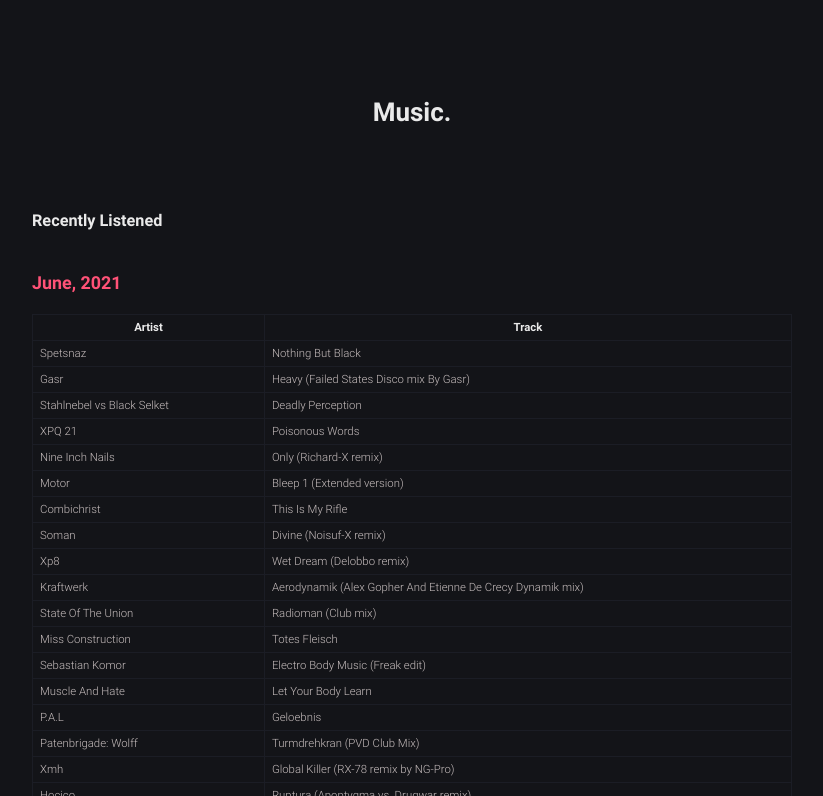
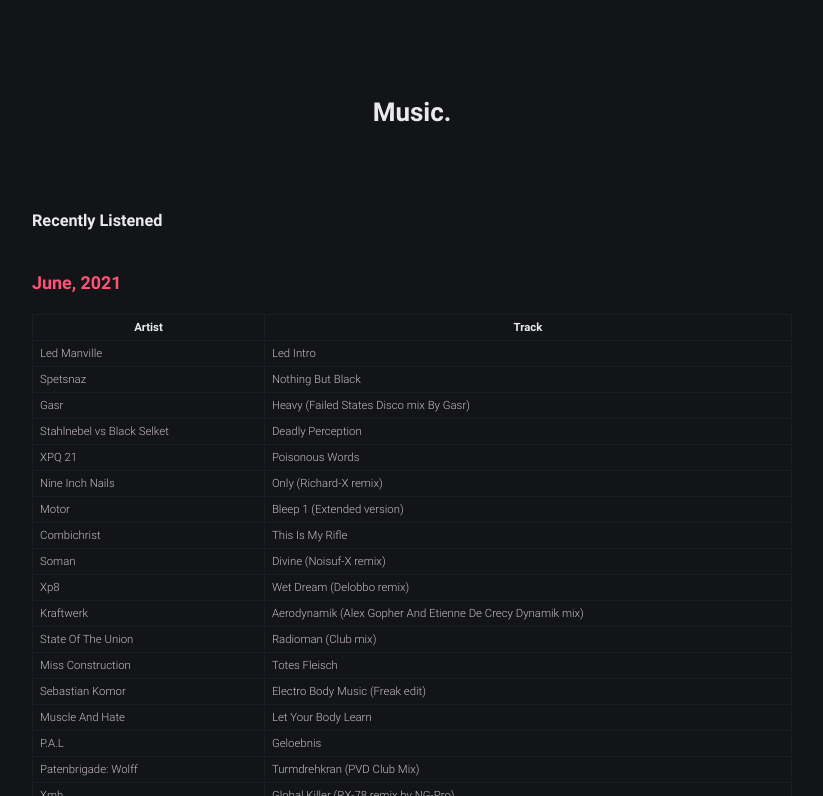
Before and after one commit to robert-marshall/xyz, a Jekyll site: the page built from music.md, in a window 1280 px wide and 900 px high, cut to the strip 104-900 px from the top of the window. Shown: the whole strip, without its empty margins (228-1051 px from the left). Built offline with Jekyll 4.4.1, drawn with Linux system fonts in a browser that asks for light colours.

Commit message:
Never gonna make you cry

```diff
--- a/music.md
+++ b/music.md
@@ -11,6 +11,7 @@
 
 | Artist | Track |
 |--------|-------|
+Led Manville | Led Intro
 Spetsnaz | Nothing But Black
 Gasr | Heavy (Failed States Disco mix By Gasr)
 Stahlnebel vs Black Selket | Deadly Perception
```
